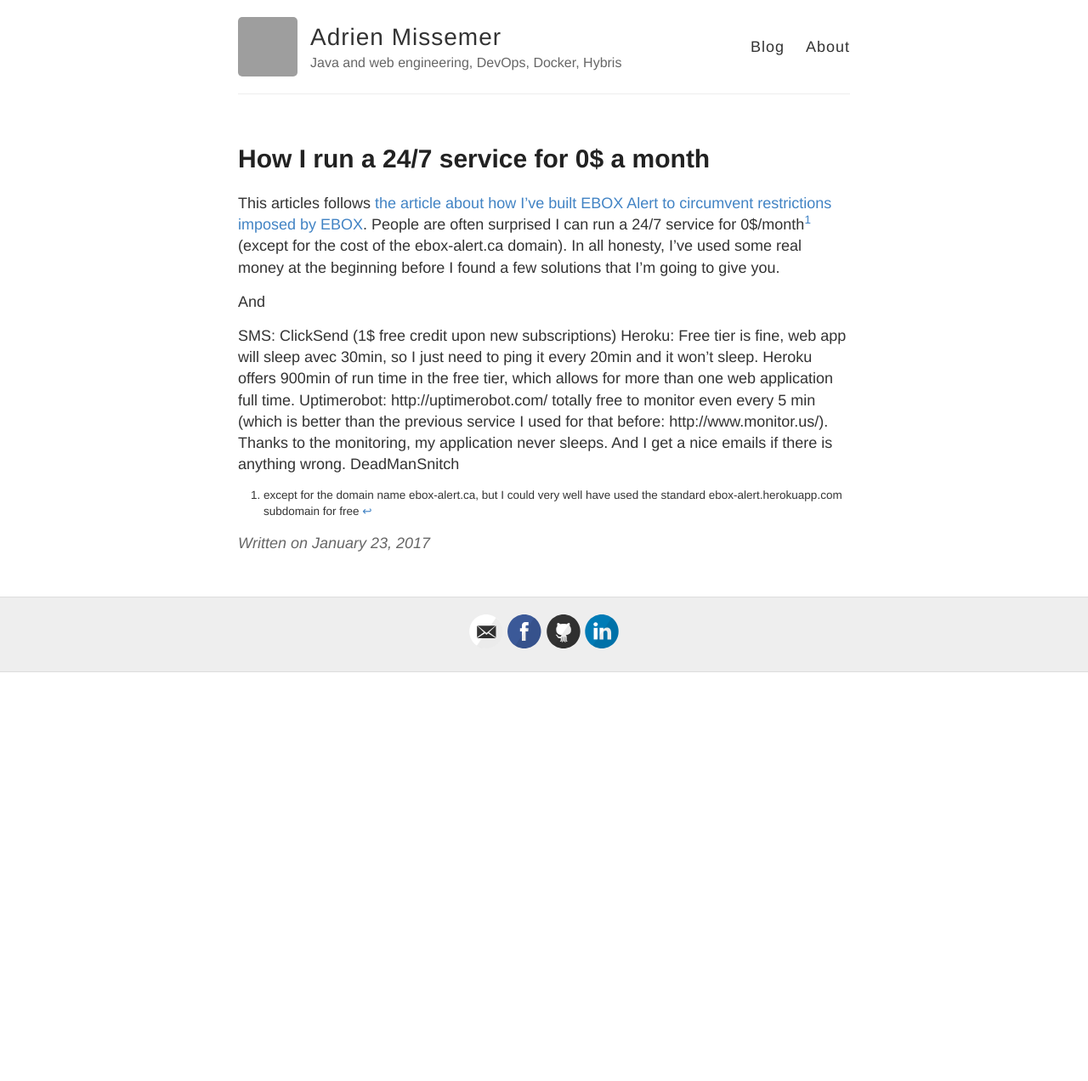
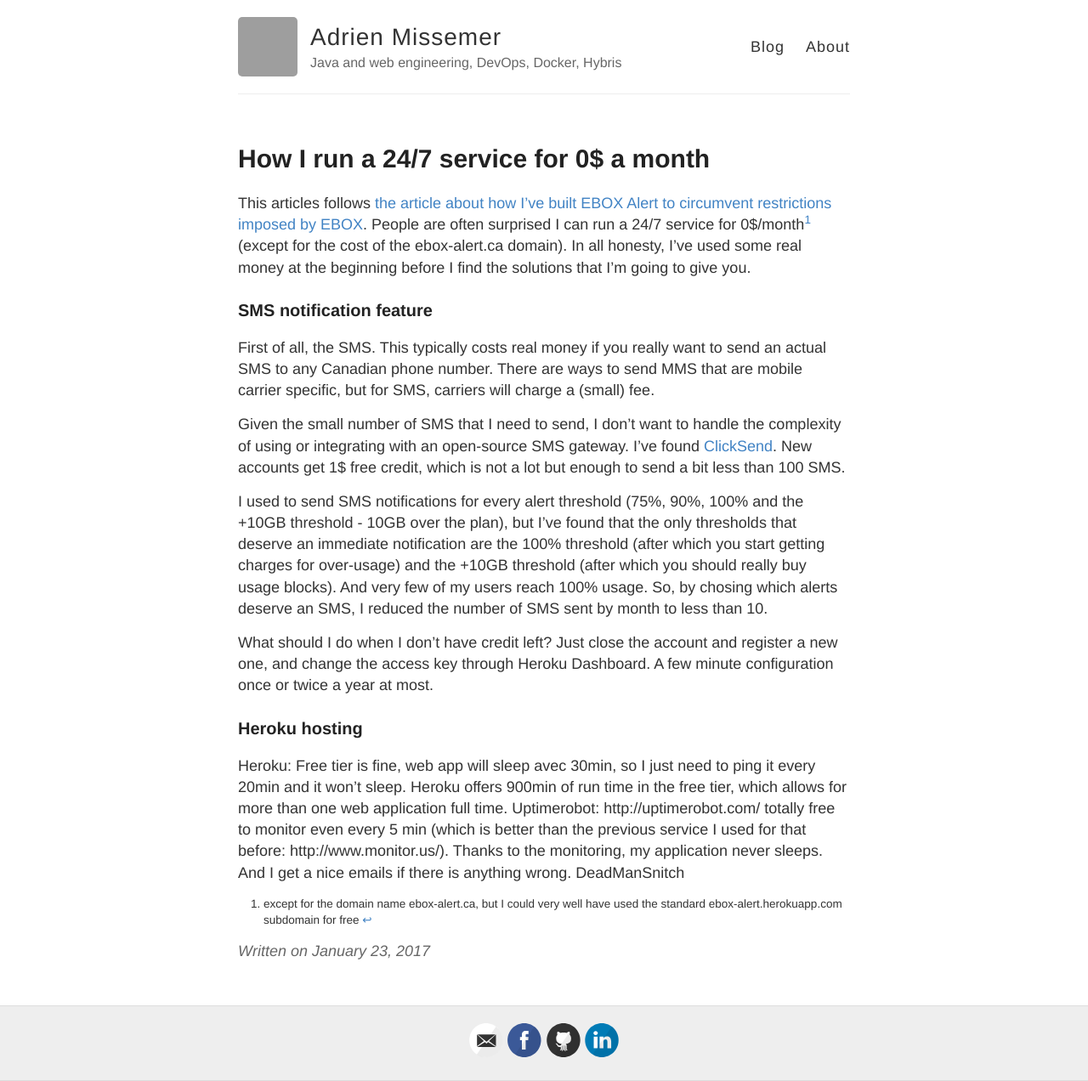
Before and after one commit to amissemer/adrienmissemer.com, a Jekyll site: the page built from _posts/2017-01-23-ebox-alert-3.md, in a window 1280 px wide. Shown: the whole page at 85% size. Built offline with Jekyll 4.4.1, drawn with Linux system fonts in a browser that asks for light colours; before the commit the page ends 900 px from its top, so only the background shows below that; grey boxes are pictures that could not be loaded.

Commit message:
Updated 2017-01-23-ebox-alert-3.md

```diff
--- a/_posts/2017-01-23-ebox-alert-3.md
+++ b/_posts/2017-01-23-ebox-alert-3.md
@@ -6,11 +6,20 @@
 french_title: Comment je roule un service disponible 24h/24 7j/7 pour 0$/mois
 ---
 
-This articles follows [the article about how I've built EBOX Alert to circumvent restrictions imposed by EBOX]({% post_url 2017-01-22-ebox-alert-2 %}). People are often surprised I can run a 24/7 service for 0$/month[^1] (except for the cost of the ebox-alert.ca domain). In all honesty, I've used some real money at the beginning before I found a few solutions that I'm going to give you.
+This articles follows [the article about how I've built EBOX Alert to circumvent restrictions imposed by EBOX]({% post_url 2017-01-22-ebox-alert-2 %}). People are often surprised I can run a 24/7 service for 0$/month[^1] (except for the cost of the ebox-alert.ca domain). In all honesty, I've used some real money at the beginning before I find the solutions that I'm going to give you.
 
-And
+### SMS notification feature
 
-SMS: ClickSend (1$ free credit upon new subscriptions)
+First of all, the SMS. This typically costs real money if you really want to send an actual SMS to any Canadian phone number. There are ways to send MMS that are mobile carrier specific, but for SMS, carriers will charge a (small) fee.
+
+Given the small number of SMS that I need to send, I don't want to handle the complexity of using or integrating with an open-source SMS gateway. I've found [ClickSend](https://www.clicksend.com). New accounts get 1$ free credit, which is not a lot but enough to send a bit less than 100 SMS.
+
+I used to send SMS notifications for every alert threshold (75%, 90%, 100% and the +10GB threshold - 10GB over the plan), but I've found that the only thresholds that deserve an immediate notification are the 100% threshold (after which you start getting charges for over-usage) and the +10GB threshold (after which you should really buy usage blocks). And very few of my users reach 100% usage. So, by chosing which alerts deserve an SMS, I reduced the number of SMS sent by month to less than 10.
+
+What should I do when I don't have credit left? Just close the account and register a new one, and change the access key through Heroku Dashboard. A few minute configuration once or twice a year at most.
+
+### Heroku hosting
+
 Heroku: Free tier is fine, web app will sleep avec 30min, so I just need to ping it every 20min and it won't sleep. Heroku offers 900min of run time in the free tier, which allows for more than one web application full time.
 Uptimerobot: http://uptimerobot.com/ totally free to monitor even every 5 min (which is better than the previous service I used for that before: http://www.monitor.us/). Thanks to the monitoring, my application never sleeps. And I get a nice emails if there is anything wrong.
 DeadManSnitch
```
